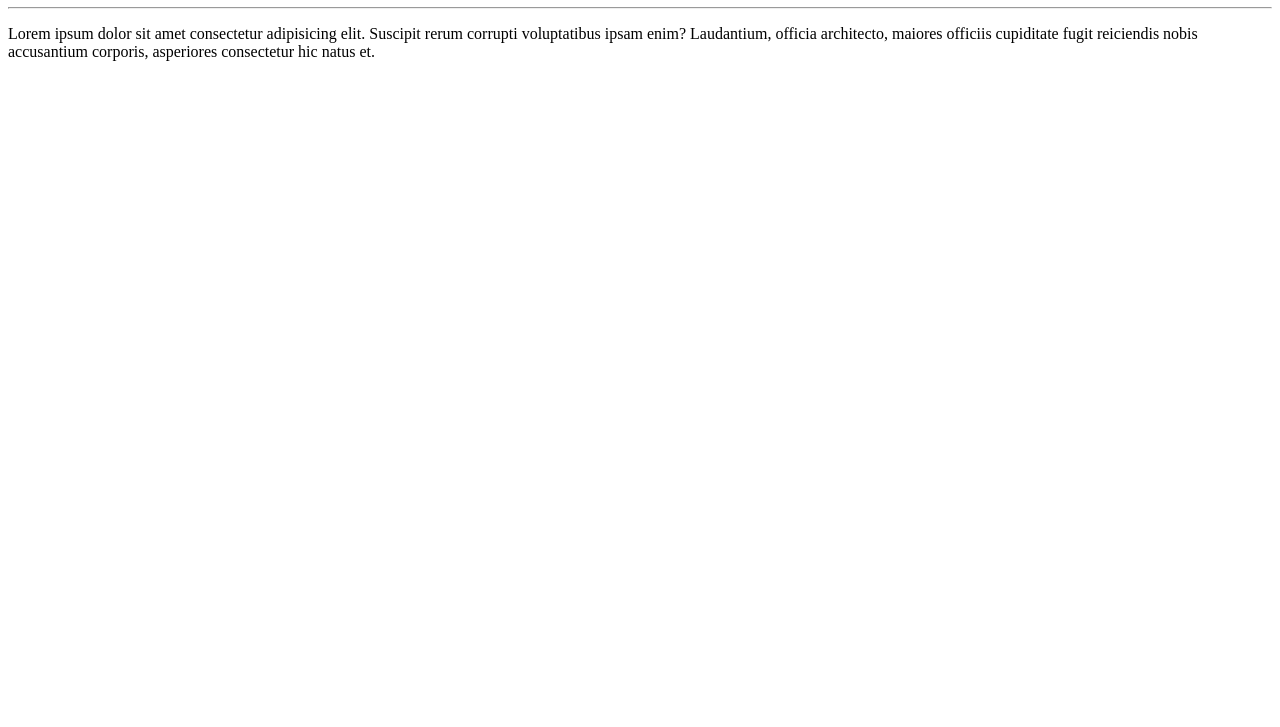
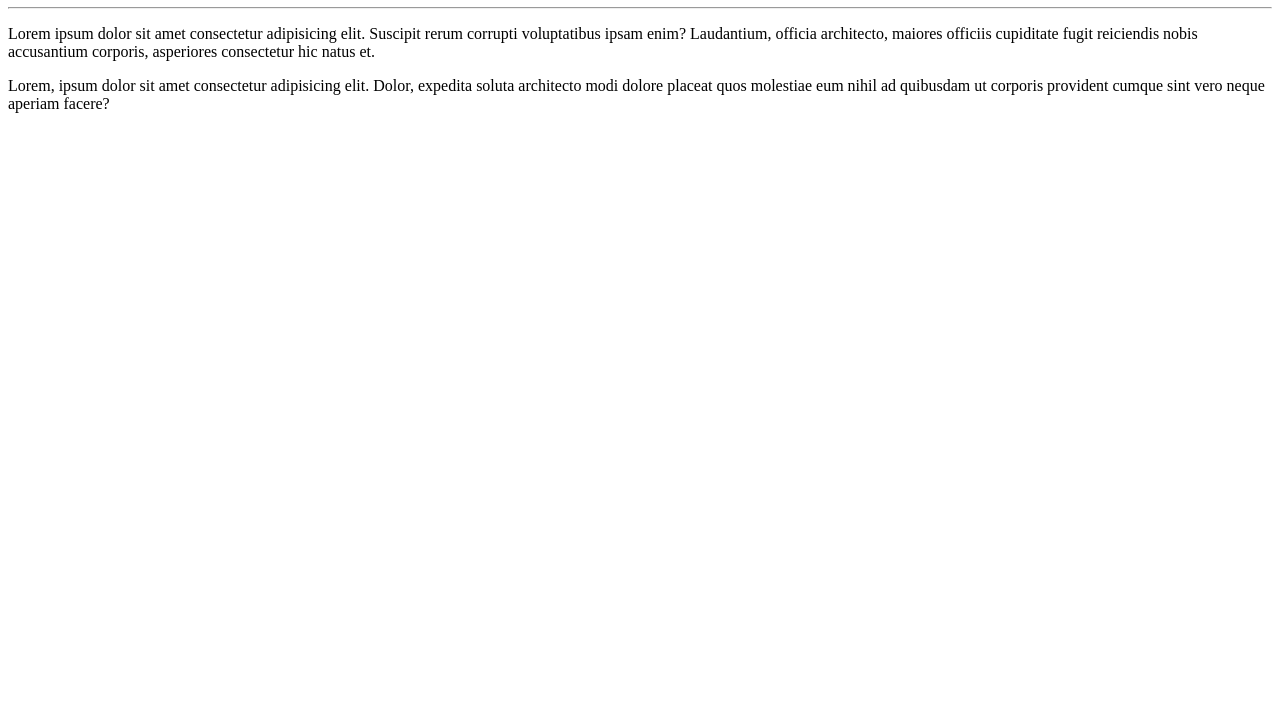
Before and after one commit to emanueleremita/Ola-Mundo, a plain HTML site: page site-exemplo/index.html in a window 1280 px wide. Shown: the part 73-800 px from the top of the page. Drawn offline with Linux system fonts and the light colour scheme.

Commit message:
Adicionei um paragrafo

```diff
--- a/site-exemplo/index.html
+++ b/site-exemplo/index.html
@@ -11,5 +11,8 @@
     <p>
         Lorem ipsum dolor sit amet consectetur adipisicing elit. Suscipit rerum corrupti voluptatibus ipsam enim? Laudantium, officia architecto, maiores officiis cupiditate fugit reiciendis nobis accusantium corporis, asperiores consectetur hic natus et.
     </p>
+    <p>
+        Lorem, ipsum dolor sit amet consectetur adipisicing elit. Dolor, expedita soluta architecto modi dolore placeat quos molestiae eum nihil ad quibusdam ut corporis provident cumque sint vero neque aperiam facere?
+    </p>
 </body>
 </html>
```
